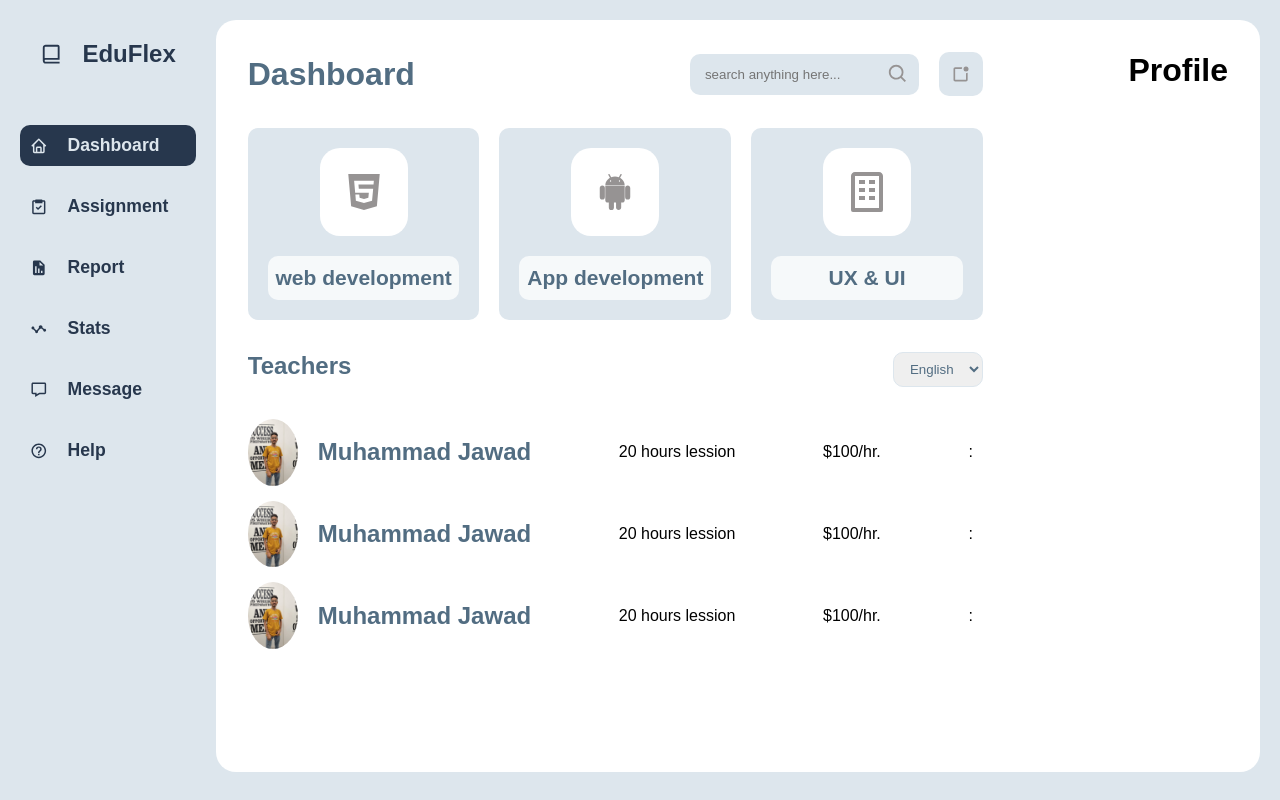
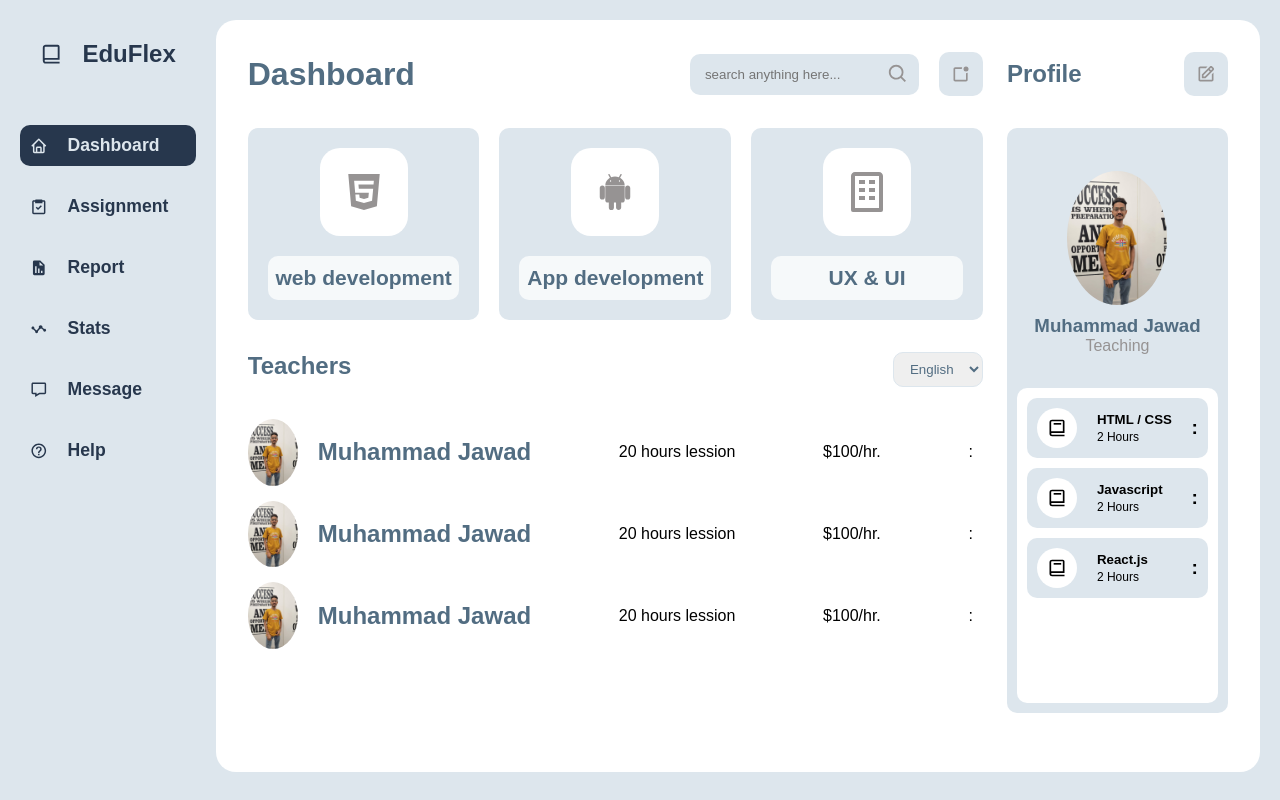
Before and after one commit to Muhammad-Jawad-0/React-Dashboard, a React (Vite) app: page / in a window 1280 px wide. Built offline with nearby package versions, Linux system fonts and the light colour scheme.

Commit message:
complete dashboard design

```diff
--- a/src/components/Profile.jsx
+++ b/src/components/Profile.jsx
@@ -1,11 +1,58 @@
-import React from 'react'
+import React from "react";
+import ProfileHeader from "./ProfileHeader";
+import "../styles/profile.css";
+import userImg from "../assets/cv-image.jpeg";
+import { BiBook } from "react-icons/bi";
+
+const courses = [
+  {
+    title: "HTML / CSS",
+    duration: "2 Hours",
+    icon: <BiBook />,
+  },
+  {
+    title: "Javascript",
+    duration: "2 Hours",
+    icon: <BiBook />,
+  },
+  {
+    title: "React.js",
+    duration: "2 Hours",
+    icon: <BiBook />,
+  },
+];
 
 function Profile() {
   return (
-    <div>
-      <h1>Profile</h1>
+    <div className="profile">
+      <ProfileHeader />
+
+      <div className="user-profile">
+        <div className="user-detail">
+          <img src={userImg} alt="" />
+          <h3 className="username">Muhammad Jawad</h3>
+          <span className="profession">Teaching</span>
+        </div>
+
+        <div className="user-courses">
+          {courses.map((v, i) => (
+            <div className="course">
+              <div className="course-detail">
+                <div className="course-cover">{v.icon}</div>
+                <div className="course-name">
+                  <h5 className="title">{v.title}</h5>
+                  <span className="duration">
+                    {v.duration}
+                  </span>
+                </div>
+              </div>
+              <div className="action">:</div>
+            </div>
+          ))}
+        </div>
+      </div>
     </div>
-  )
+  );
 }
 
-export default Profile
+export default Profile;
--- /dev/null
+++ b/src/components/ProfileHeader.jsx
@@ -0,0 +1,15 @@
+import React from 'react'
+import { BiEdit } from 'react-icons/bi'
+
+const ProfileHeader = () => {
+  return (
+    <div className='profile-header'>
+      <h2 className="header-title">Profile</h2>
+      <div className="edit">
+        <BiEdit className='icon' />
+      </div>
+    </div>
+  )
+}
+
+export default ProfileHeader
--- /dev/null
+++ b/src/styles/profile.css
@@ -0,0 +1,103 @@
+.profile {
+  flex: 1;
+}
+
+.profile-header {
+  display: flex;
+  align-items: center;
+  justify-content: space-between;
+}
+
+.edit {
+  background: #dde6ed;
+  padding: 12px;
+  border-radius: 10px;
+  color: #969393;
+  display: flex;
+  align-items: center;
+  justify-content: center;
+}
+
+.edit .icon {
+  font-size: 20px;
+  transition: 0.5s ease-in-out;
+}
+
+.user-profile {
+  height: 85%;
+  margin-top: 2rem;
+  background: #dde6ed;
+  border-radius: 10px;
+  padding: 10px;
+  display: flex;
+  flex-direction: column;
+}
+
+.user-detail {
+  width: 100%;
+  height: 250px;
+  display: flex;
+  align-items: center;
+  flex-direction: column;
+  justify-content: center;
+}
+
+.user-detail img {
+  background: #fff;
+  border-radius: 50%;
+  width: 100px;
+  margin-bottom: 10px;
+}
+
+.user-detail .username {
+  color: #526d82;
+}
+
+.user-courses {
+  background: #fff;
+  flex: 1;
+  border-radius: 10px;
+  padding: 10px;
+  display: flex;
+  flex-direction: column;
+  gap: 10px;
+}
+
+.course {
+  background: #dde6ed;
+  padding: 10px;
+  display: flex;
+  align-items: center;
+  justify-content: space-between;
+  border-radius: 10px;
+}
+
+.course-detail {
+  display: flex;
+  gap: 20px;
+  align-items: center;
+}
+
+.course-cover {
+  background: #fff;
+  width: 40px;
+  height: 40px;
+  display: flex;
+  align-items: center;
+  justify-content: center;
+  border-radius: 50%;
+  font-size: 20px;
+}
+
+.course .duration{
+    font-size: 12px;
+}
+
+.course .action{
+font-weight: 900;
+font-size: 1.2rem;
+}
+
+.profession{
+    color: #969393;
+}
```
